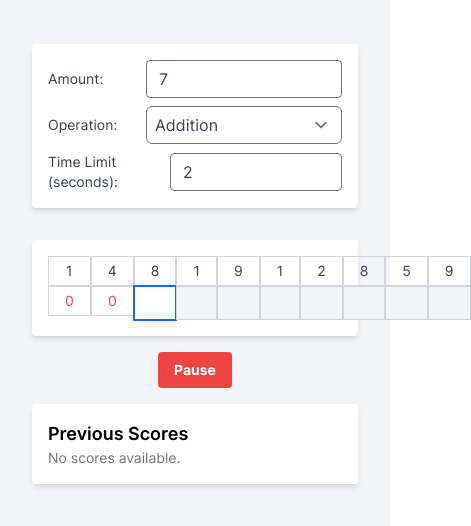
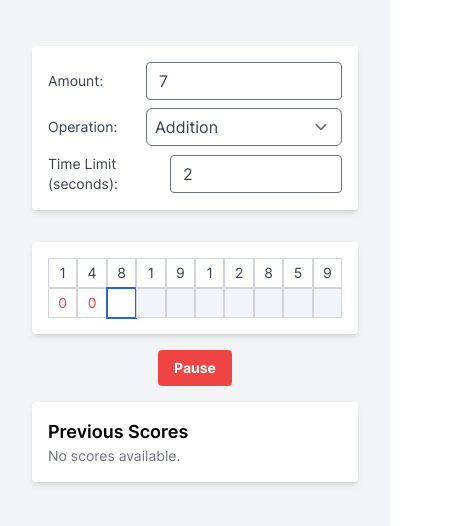
Before and after one commit to path-find-er/warmup, a Next.js app: page / in a window 390 px wide. Shown: the part 158-684 px from the top of the page, 471 px wide, since content can reach past the window. Built offline with nearby package versions, Linux system fonts and the light colour scheme.

Commit message:
feat: responsive

```diff
--- a/src/components/game/LevelDisplay.tsx
+++ b/src/components/game/LevelDisplay.tsx
@@ -40,7 +40,7 @@ const LevelDisplay: React.FC<GameDisplayProps> = ({ state, dispatch }) => {
       <div className='my-4 flex w-full flex-row rounded bg-white p-4 shadow-md'>
         {challenges.map((challenge, index) => (
           <div key={index} className='flex w-full flex-col items-center'>
-            <div className='mx-2 w-full border border-gray-300 px-2 py-1 text-center text-gray-700'>
+            <div className='w-full border border-gray-300 px-2 py-1 text-center text-gray-700 sm:mx-2'>
               {challenge.test}
             </div>
             <InputCell
--- a/src/components/game/display/InputCell.tsx
+++ b/src/components/game/display/InputCell.tsx
@@ -40,7 +40,7 @@ export const InputCell: React.FC<{
   }, [isCurrent]); // Dependency array ensures this effect runs when isCurrent changes
 
   const classname =
-    ' mx-2 border border-gray-300 w-full text-center px-2 py-1 ';
+    ' sm:mx-2 border border-gray-300 h-full w-full text-center px-2 py-1 ';
 
   if (correct === false) {
     return <div className={`${classname} text-red-500`}>{attempt}</div>;
@@ -58,9 +58,7 @@ export const InputCell: React.FC<{
     );
   } else {
     return (
-      <div className={`${classname} h-full bg-slate-100 text-gray-700`}>
-        {attempt}
-      </div>
+      <div className={`${classname} bg-slate-100 text-gray-700`}>{attempt}</div>
     );
   }
 };
```
